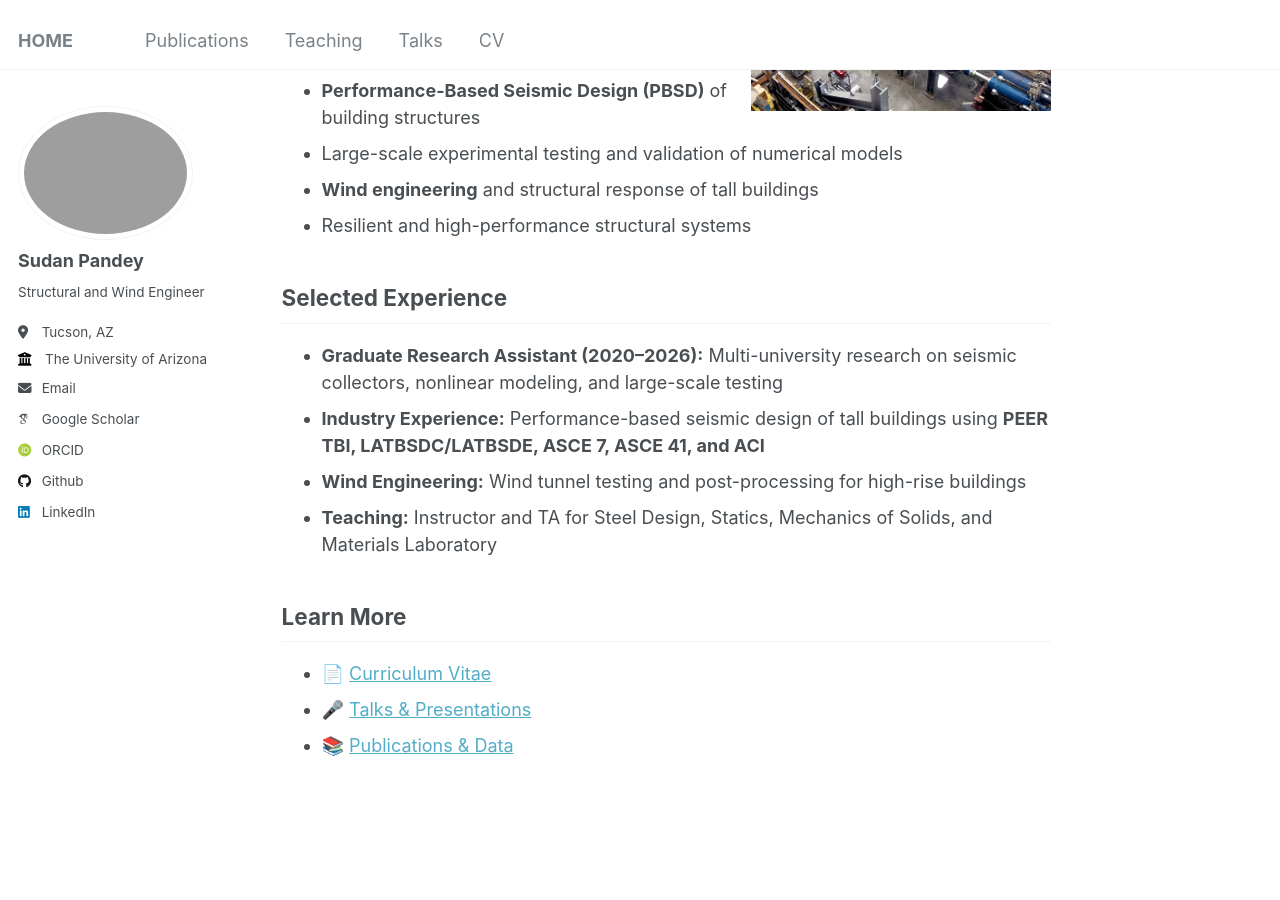
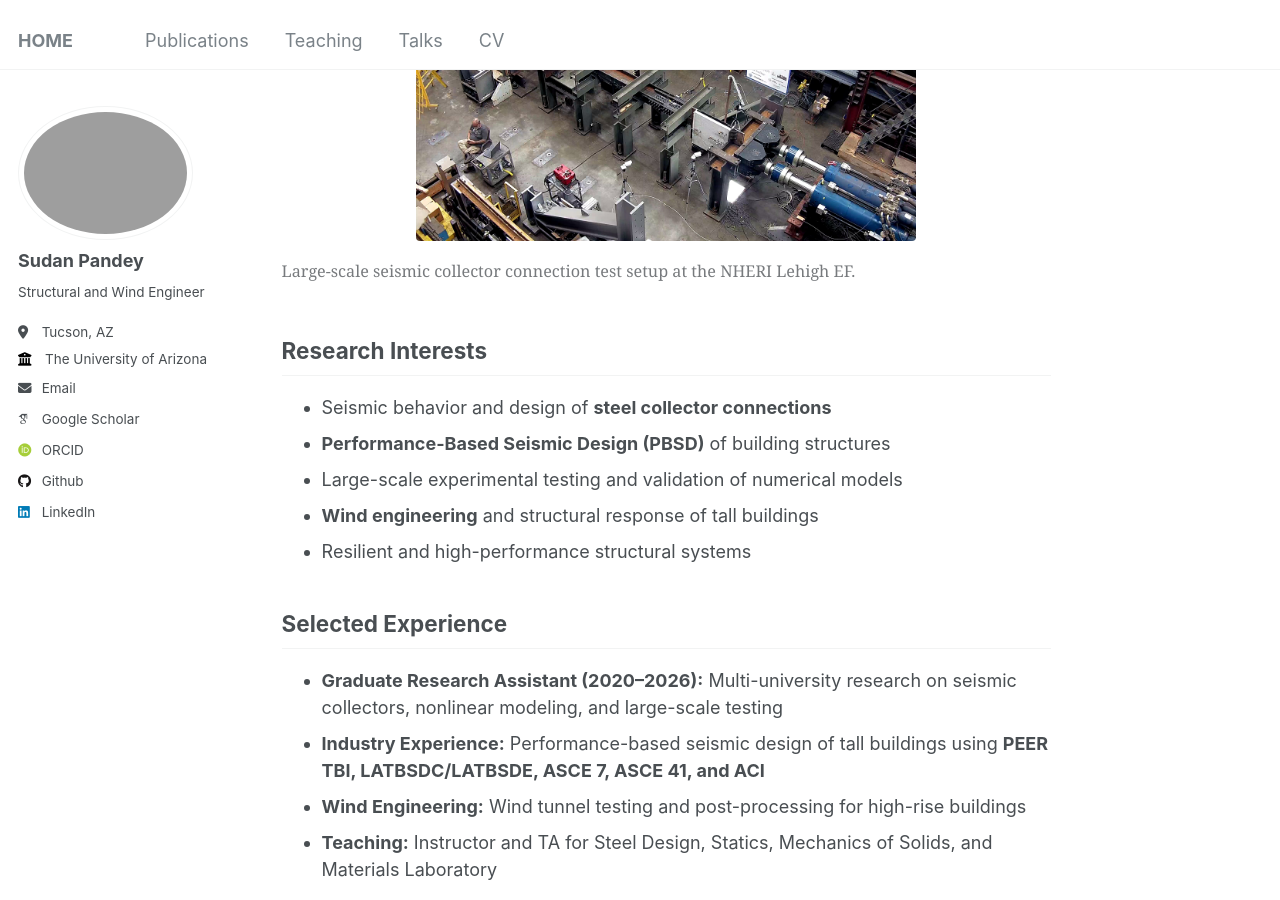
Before and after one commit to pdy-sdn/pandeysudan.github.io, a Jekyll site: the page built from _pages/about.md, in a window 1280 px wide and 900 px high, scrolled down 576 px. Built offline with Jekyll 4.4.1, drawn with Linux system fonts in a browser that asks for light colours; some web fonts are replaced.

Commit message:
Update about.md

```diff
--- a/_pages/about.md
+++ b/_pages/about.md
@@ -14,7 +14,13 @@ I am a **Ph.D. candidate in Civil Engineering (Structural Engineering)** at the
 
 Seismic collectors and their connections are critical components that transfer inertial forces from floor and roof diaphragms to the vertical elements of the seismic force-resisting system during earthquakes. My work includes **large-scale testing at the NHERI Lehigh facility** and **high-fidelity finite element modeling using ANSYS**, aimed at enhancing understanding of collector behavior under extreme seismic demands.
 
-![Large-Scale Collector Connection Test Setup](images/MST-TEST-SETUP.jpg){: .align-right width="300px"}
+<figure>
+  <img src="images/MST-TEST-SETUP.jpg" alt="Large-scale collector connection test setup at NHERI Lehigh" style="width:500px;" class="align-center">
+  <figcaption style="font-size:0.9em; text-align:center;">
+    Large-scale seismic collector connection test setup at the NHERI Lehigh EF.
+  </figcaption>
+</figure>
+
 
 ## Research Interests
 - Seismic behavior and design of **steel collector connections**
```
